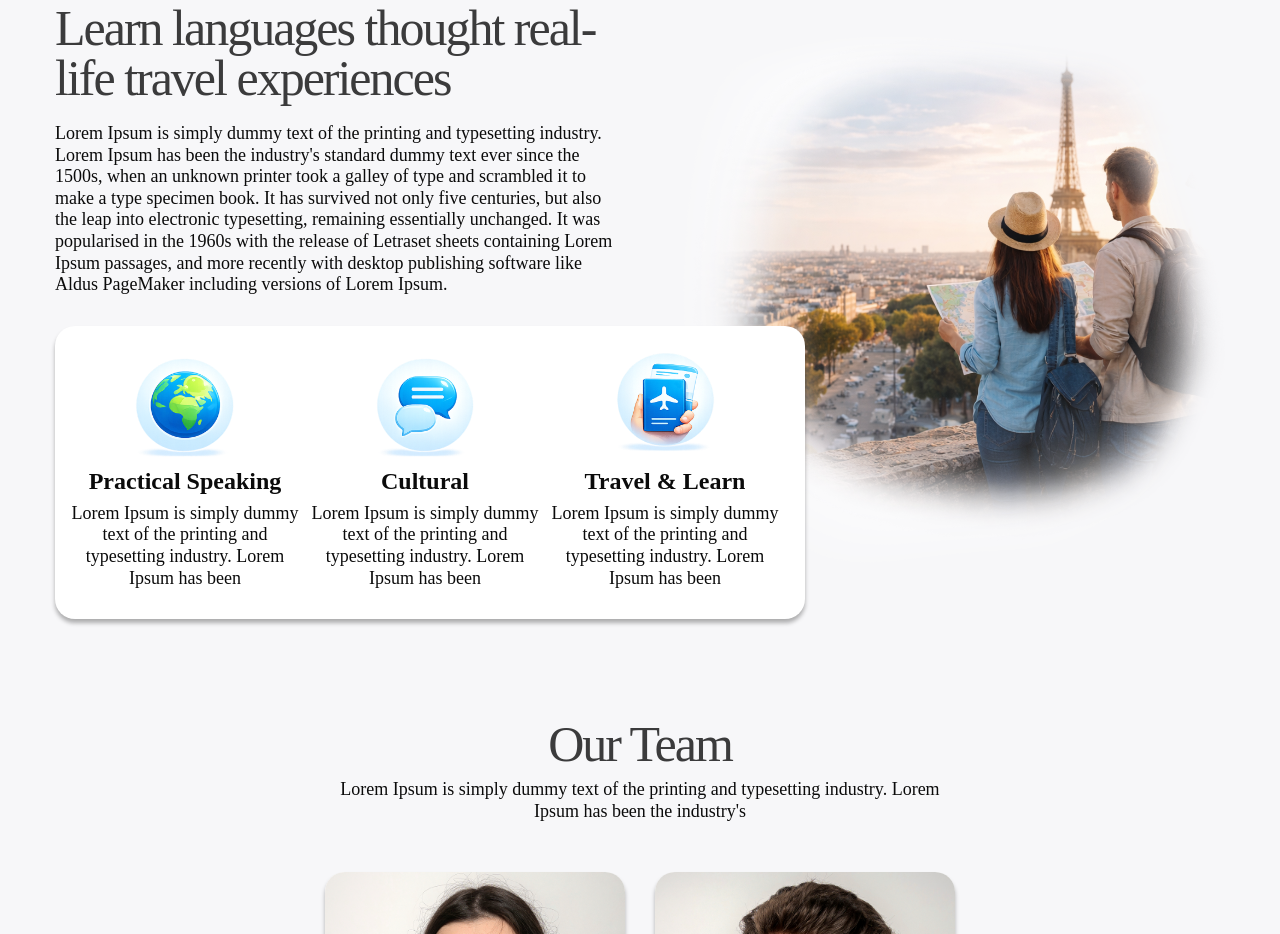
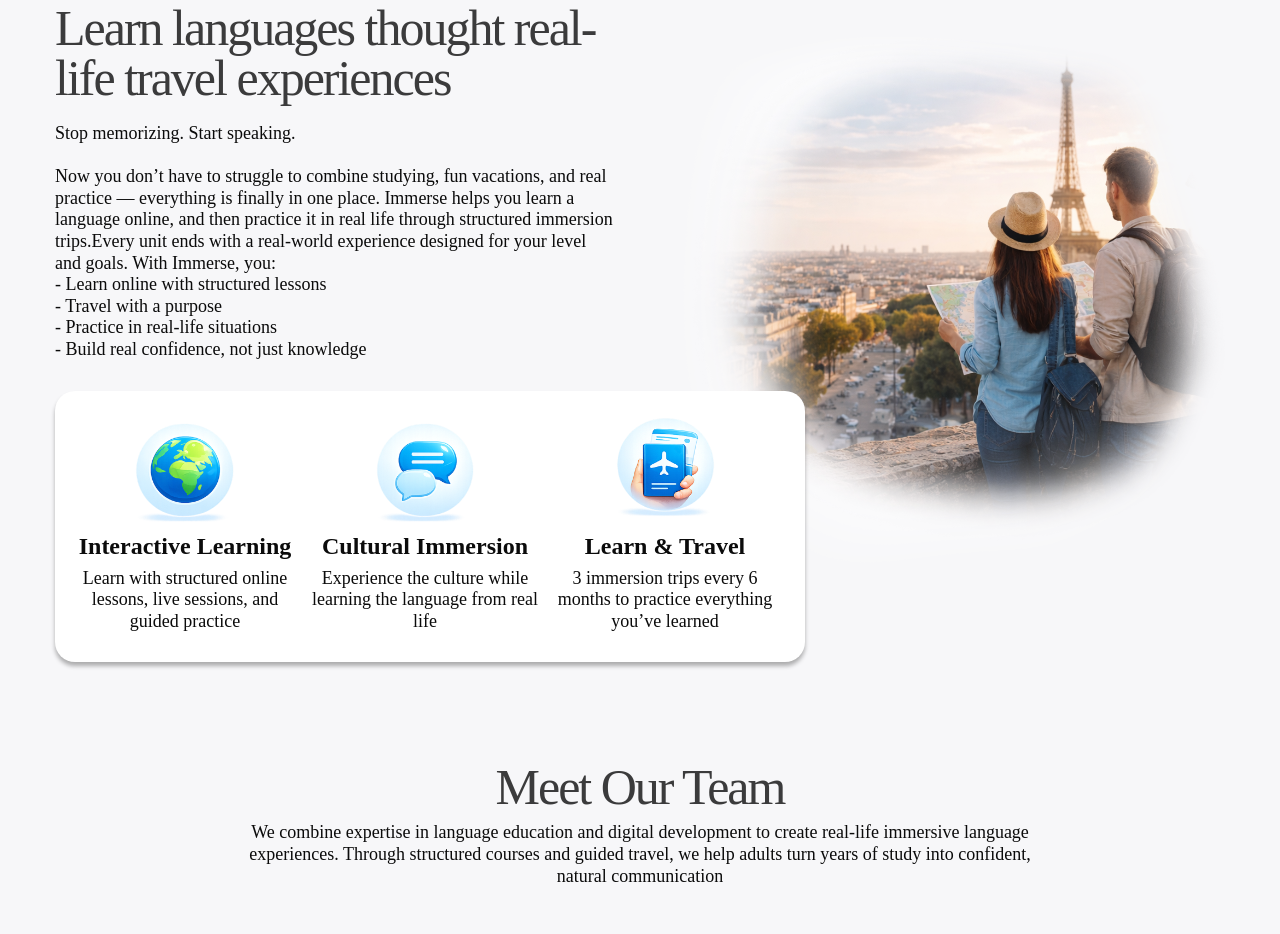
Before and after one commit to Vadimchkk/immerse, a plain HTML site: page index.html in a window 1280 px wide. Shown: the part 897-1831 px from the top of the page. Drawn offline with Linux system fonts and the light colour scheme; a web font is replaced by a local one.

Commit message:
Update text info

```diff
--- a/css/style.css
+++ b/css/style.css
@@ -858,7 +858,7 @@ margin-bottom: 30px;
     margin-bottom: 10px;
 }
 .our-team__title p{
-    max-width: 600px;
+    max-width: 800px;
 }
 
 
--- a/index.html
+++ b/index.html
@@ -50,19 +50,19 @@
                     <div class="hero__flags-cover">
                         <div class="hero__flags">
                             <div class="flag-uk flag-item">
-                                <img src="/img/flags/uk.png" alt="">
+                                <img src="img/flags/uk.png" alt="">
                             </div>
                             <div class="flag-ukraine flag-item">
-                                <img src="/img/flags/ukraine.png" alt="">
+                                <img src="img/flags/ukraine.png" alt="">
                             </div>
                             <div class="flag-france flag-item">
-                                <img src="/img/flags/france.png" alt="">
+                                <img src="img/flags/france.png" alt="">
                             </div>
                             <div class="flag-italy flag-item">
-                                <img src="/img/flags/italy.png" alt="">
+                                <img src="img/flags/italy.png" alt="">
                             </div>
                             <div class="flag-spain flag-item">
-                                <img src="/img/flags/spain.png" alt="">
+                                <img src="img/flags/spain.png" alt="">
                             </div>
                         </div>
                     </div>
@@ -73,33 +73,37 @@
                     <div class="about-project__text-block">
                         <div class="about-project__text">
                             <h2>Learn languages thought real-life travel experiences</h2>
-                            <p>Lorem Ipsum is simply dummy text of the printing and typesetting industry. Lorem Ipsum
-                                has been the industry's standard dummy text ever since the 1500s, when an unknown
-                                printer took a galley of type and scrambled it to make a type specimen book. It has
-                                survived not only five centuries, but also the leap into electronic typesetting,
-                                remaining essentially unchanged. It was popularised in the 1960s with the release of
-                                Letraset sheets containing Lorem Ipsum passages, and more recently with desktop
-                                publishing software like Aldus PageMaker including versions of Lorem Ipsum.</p>
+                            <p>Stop memorizing. Start speaking.
+                                <br><br>
+                                Now you don’t have to struggle to combine studying, fun vacations, and real practice —
+                                everything is finally in one place.
+                                Immerse helps you learn a language online, and then practice it in real life through
+                                structured immersion trips.Every unit ends with a real-world experience designed for
+                                your level and goals.
+                                With Immerse, you:<br>
+                                - Learn online with structured lessons<br>
+                                - Travel with a purpose<br>
+                                - Practice in real-life situations<br>
+                                - Build real confidence, not just knowledge<br>
+
+                            </p>
                         </div>
                         <div class="about-project__advantage advantage-about-project">
                             <div class="advantage-about-project__row">
                                 <div class="advantage-about-project__item">
                                     <img class="advantage-icon" src="img/icons/adv-3.png" alt="advantage">
-                                    <h3>Practical Speaking</h3>
-                                    <p>Lorem Ipsum is simply dummy text of the printing and typesetting industry. Lorem
-                                        Ipsum has been </p>
+                                    <h3>Interactive Learning</h3>
+                                    <p>Learn with structured online lessons, live sessions, and guided practice</p>
                                 </div>
                                 <div class="advantage-about-project__item">
                                     <img class="advantage-icon" src="img/icons/adv-2.png" alt="advantage">
-                                    <h3>Cultural</h3>
-                                    <p>Lorem Ipsum is simply dummy text of the printing and typesetting industry. Lorem
-                                        Ipsum has been </p>
+                                    <h3>Cultural Immersion</h3>
+                                    <p>Experience the culture while learning the language from real life</p>
                                 </div>
                                 <div class="advantage-about-project__item">
                                     <img class="advantage-icon" src="img/icons/adv-1.png" alt="advantage">
-                                    <h3>Travel & Learn</h3>
-                                    <p>Lorem Ipsum is simply dummy text of the printing and typesetting industry. Lorem
-                                        Ipsum has been </p>
+                                    <h3>Learn & Travel</h3>
+                                    <p>3 immersion trips every 6 months to practice everything you’ve learned</p>
                                 </div>
                             </div>
                         </div>
@@ -112,9 +116,10 @@
             <section class="our-team" id="our-team-id">
                 <div class="our-team__container">
                     <div class="our-team__title">
-                        <h2>Our Team</h2>
-                        <p>Lorem Ipsum is simply dummy text of the printing and typesetting industry. Lorem Ipsum has
-                            been the industry's </p>
+                        <h2>Meet Our Team</h2>
+                        <p>We combine expertise in language education and digital development to create real-life
+                            immersive language experiences. Through structured courses and guided travel, we help adults
+                            turn years of study into confident, natural communication</p>
                     </div>
                     <div class="our-team__content">
                         <div class="cards">
```
